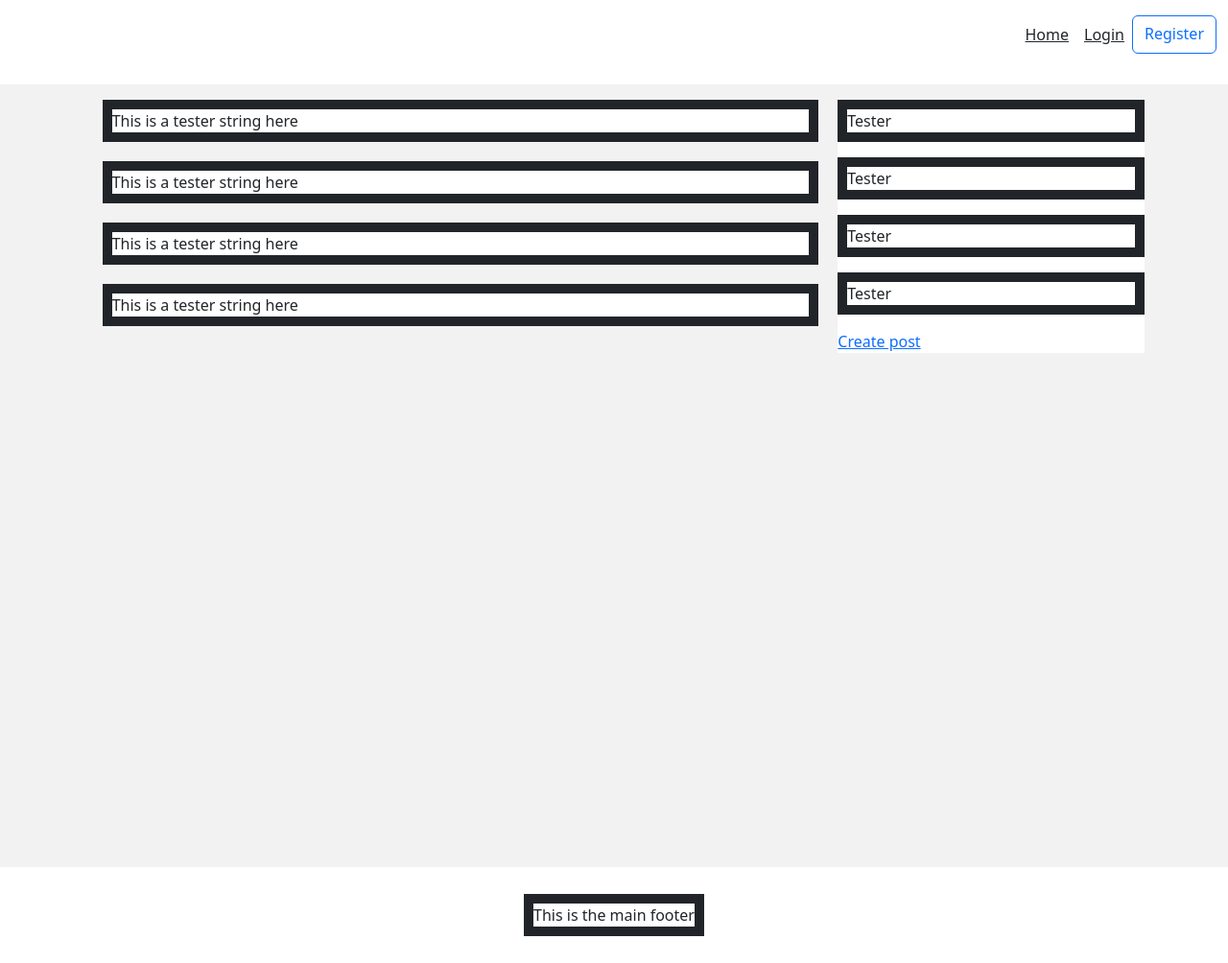
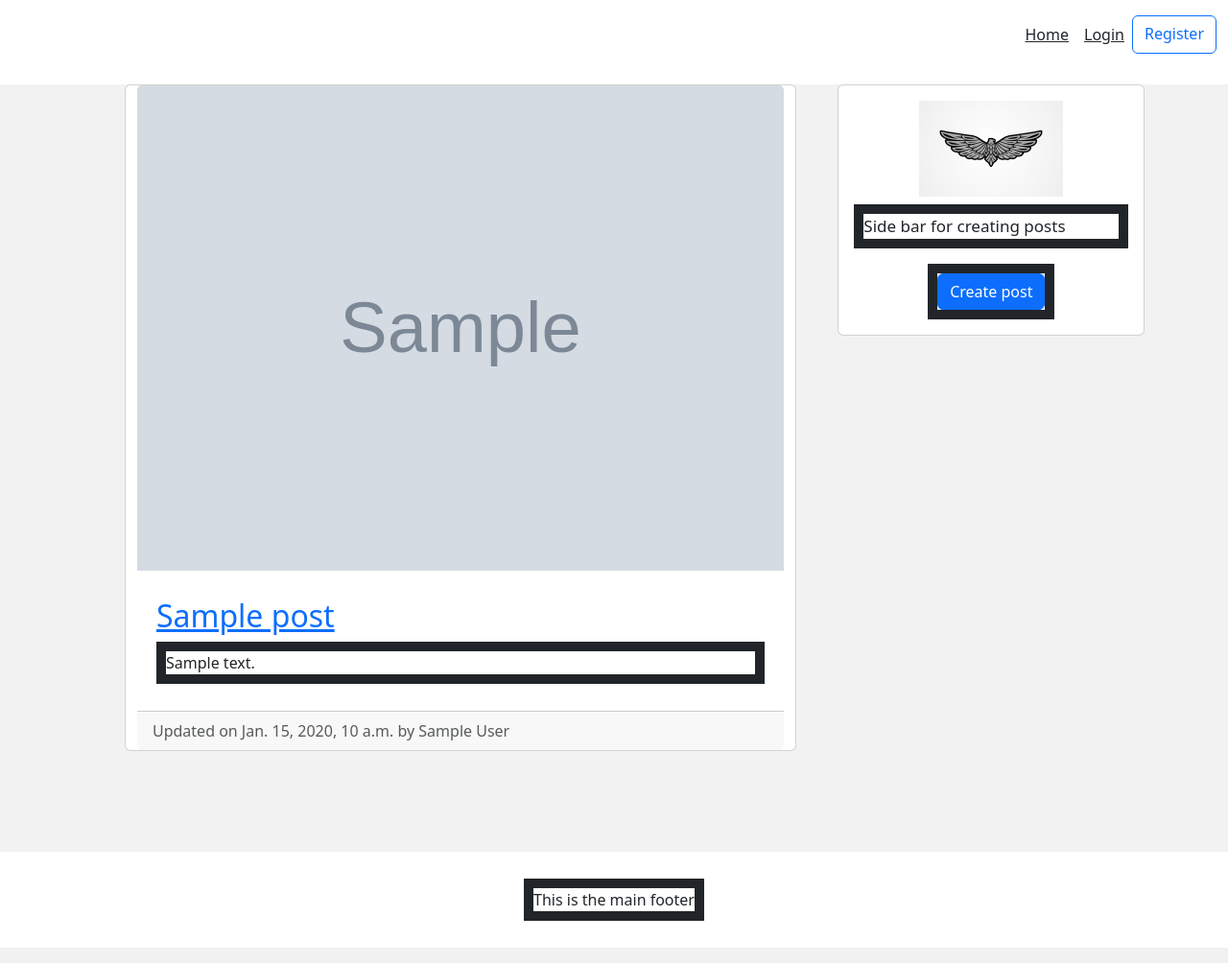
Before and after one commit to Jordan-Finlay/blog_online, a Django app: template personal/templates/personal/home.html in a window 1280 px wide. Shown: the whole page at 96% size. Run offline with Django 4.2, Linux system fonts and the light colour scheme; the template is opened without the code that fills it: most values are stand-ins (such as "Sample title", 1, 10 or a date in 2020); grey boxes marked "Sample" are stand-in pictures.

Commit message:
updated feed page layout/display to look more professional

```diff
--- /dev/null
+++ b/blog/templates/blog/snippets/blog_post_snippet.html
@@ -0,0 +1,49 @@
+<style type="text/css">
+	.card{
+		max-width: 700px;
+		width: 100%;
+	}
+	.card-body{
+		padding: 20px;
+	}
+</style>
+
+{% if blog_post %}
+<div class="container">
+	<div class="row">
+		<!-- Blog Post -->
+		<div class="card m-auto">
+            <!--Shows blog posts on feed also allows updates-->
+			<a href="{% url 'blog:detail' post.slug %}">
+				<img class="card-img-top" src="{{blog_post.image.url}}">
+			</a>
+			<div class="card-body mt-2 mb-2">
+				<a href="{% url 'blog:detail' post.slug %}">
+					<h2 class="card-title">{{blog_post.title}}</h2>
+				</a>
+				<p class="card-text">{{blog_post.body|truncatechars:180}}</p>
+				{% if blog_post.author == request.user %}
+					<a href="{% url 'blog:edit' blog_post.slug %}" class="btn btn-primary">Update</a>
+				{% endif %}
+			</div>
+			<div class="card-footer text-muted">
+			  Updated on {{blog_post.date_updated}} by {{blog_post.author}}
+			</div>
+		</div>
+	</div>
+</div>
+
+{% else %}
+
+<div class="container">
+	<div class="row">
+		<div class="card m-auto">
+			<div class="card-body mt-2 mb-2">
+				<h2 class="card-title">No results</h2>
+				<p class="card-text">There were no results matching the search: "{{query}}"</p>
+			</div>
+		</div>
+	</div>
+</div>
+
+{% endif %}
--- a/personal/templates/personal/home.html
+++ b/personal/templates/personal/home.html
@@ -1,76 +1,95 @@
-{% extends 'main.html' %}
-
+{% extends 'base.html' %}
+{% load static %}
 
 {% block content %}
 <style type="text/css">
+
 	@media (max-width: 768px) {
 		.right-column{
 			margin-left: 0px;
 		}
 	}
+
 	@media (min-width: 768px) {
 		.right-column{
 			margin-left: 20px;
 		}
 	}
+
 	.blog-post-container{
-        background-color: #ffff;
 		margin-bottom: 20px;
 		width: 100%;
 	}
 	.create-post-bar{
-        background-color: #ffff;
-        margin-bottom: 20px;
+		background-color: #fff;
+		margin-bottom:20px;
 	}
+
 	.left-column{
-        padding: 0px;
+		padding:0px;
 	}
+
 	.right-column{
-        padding: 0px;
+		padding:0px;
+	}
+	.lead{
+		font-size: 17px;
 	}
 </style>
 
-<div class="container mt-3">
+
+<!-- main content -->
+<div class="container">
 	<div class="row">
 
-        <!-- Right side 'create post' BAR -->
-        <div class="create-post-bar d-lg-none col-lg-7 offset-lg-1">
-            <a href="{% url 'blog:create' %}">Create post</a>
-        </div>
-       <!-- End Right side 'create post' BAR -->
+		<!-- blog feed -->
+		<div class="left-column col-lg-7 offset-lg-1">
 
-        <!--Blog Feed-->
-        <div class="left-column col-lg-7 offset-lg-1">
-            <div class="blog-post-container">
-                <p>This is a tester string here</p>
-            </div>
-            <div class="blog-post-container">
-                <p>This is a tester string here</p>
-            </div>
-            <div class="blog-post-container">
-                <p>This is a tester string here</p>
-            </div>
-            <div class="blog-post-container">
-                <p>This is a tester string here</p>
+			<!-- Top 'create post' bar (this bar only shows when screen size is small)-->
+			<div class="d-lg-none mb-3">
+				<div class="card m-auto d-flex flex-column p-3">
+					<img class="img-fluid d-block m-auto pb-2" src="{% static 'bird.jpg' %}" width="150" height="150">
+					<p class="lead">Top bar for creating posts</p>
+					<p class="m-auto"><a class="btn btn-primary" href="{% url 'blog:create' %}">Create post</a></p>
 				</div>
 			</div>
-        <!--End Blog Feed-->
+			<!-- end Top 'create post' bar -->
 
-        <!-- Right side 'create post' COLUMN -->
+			<!-- Blog posts-->
+			{% if blog_posts %}
+				{% for post in blog_posts %}
+					<!--Card for blogpost-->
+					<div class="blog-post-container">
+						{% include 'blog/snippets/blog_post_snippet.html' with blog_post=post %}
+					</div>
+				{% endfor %}
+			{% else %}
+				<div class="blog-post-container">
+					{% include 'blog/snippets/blog_post_snippet.html' with query=query %}
+				</div>
+			{% endif %}
+			<!-- End Blog posts-->
+
+
+		</div>
+		<!-- end blog feed -->
+
+
+		<!-- Right 'create post' column  (this bar only shows when screen size is large)-->
 		<div class="right-column col-lg-3 d-lg-flex d-none flex-column">
-            <div class="create-post-bar">
-                <p>Tester</p>
-                <p>Tester</p>
-                <p>Tester</p>
-                <p>Tester</p>
-                <a href="{% url 'blog:create' %}">Create post</a>
+
+			<div class="card create-post-bar d-flex flex-column p-3">
+				<img class="img-fluid d-block m-auto pb-2" src="{% static 'bird.jpg' %}" width="150" height="150">
+				<p class="lead">Side bar for creating posts</p>
+				<p class="m-auto"><a class="btn btn-primary" href="{% url 'blog:create' %}">Create post</a></p>
 			</div>
+
 		</div>
-        <!-- End Right side 'create post' COLUMN -->
+		<!-- end Right 'create post' column  -->
+
+
 
 	</div>
 </div>
 
-
-
 {% endblock content %}
```
Also changed, not shown: personal/views.py (+5 -4 lines), db.sqlite3, media_cdn/blog/1/Testing_post_-_meerkat-meerkat.jpg (added), static/bird.jpg (added), 1 other file. Lines whose indentation alone changed are shown as unchanged.
